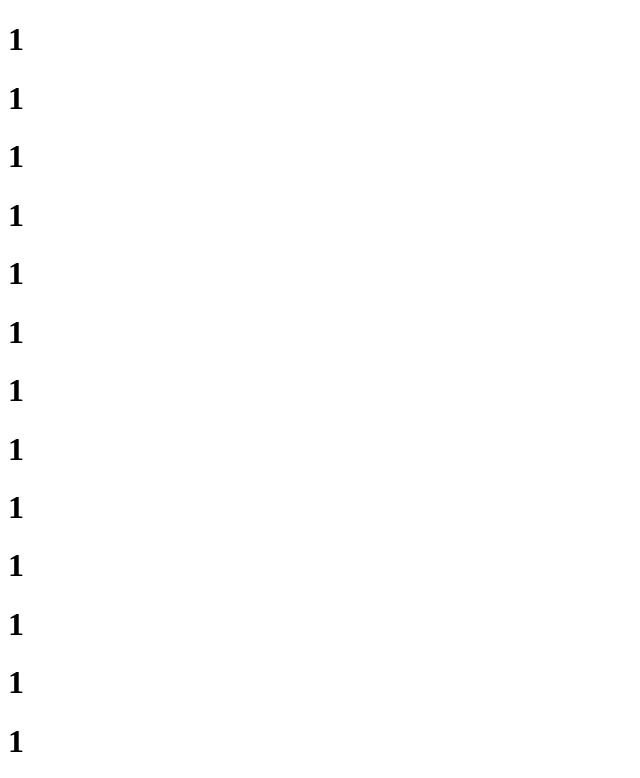
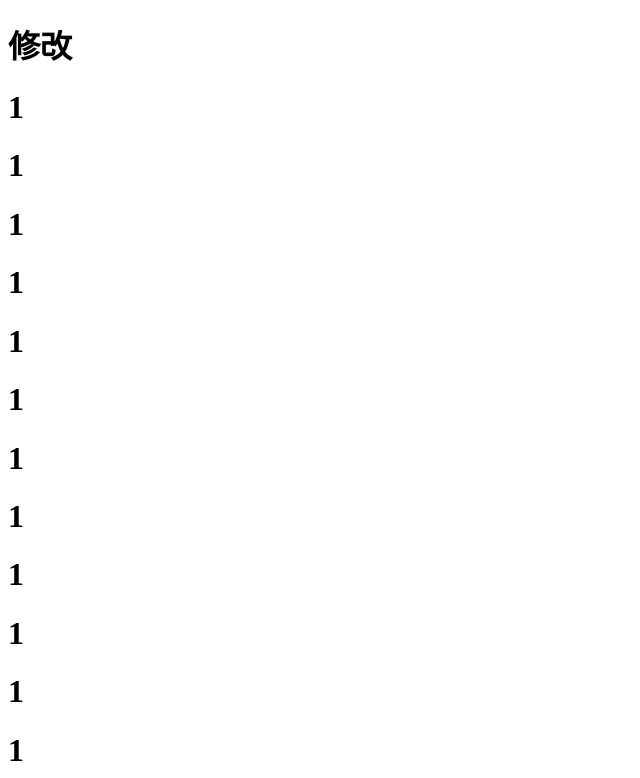
Before and after one commit to 1425943392/ssh, a plain HTML site: page login.html in a window 1280 px wide. Shown: the top 778 px of the page, without its empty margins (0-640 px from the left). Drawn offline with Linux system fonts and the light colour scheme.

Commit message:
login登录

```diff
--- a/login.html
+++ b/login.html
@@ -9,7 +9,7 @@
 </head>
 
 <body>
-    <h1>1</h1>
+    <h1>修改</h1>
     <h1>1</h1>
     <h1>1</h1>
     <h1>1</h1>
```
